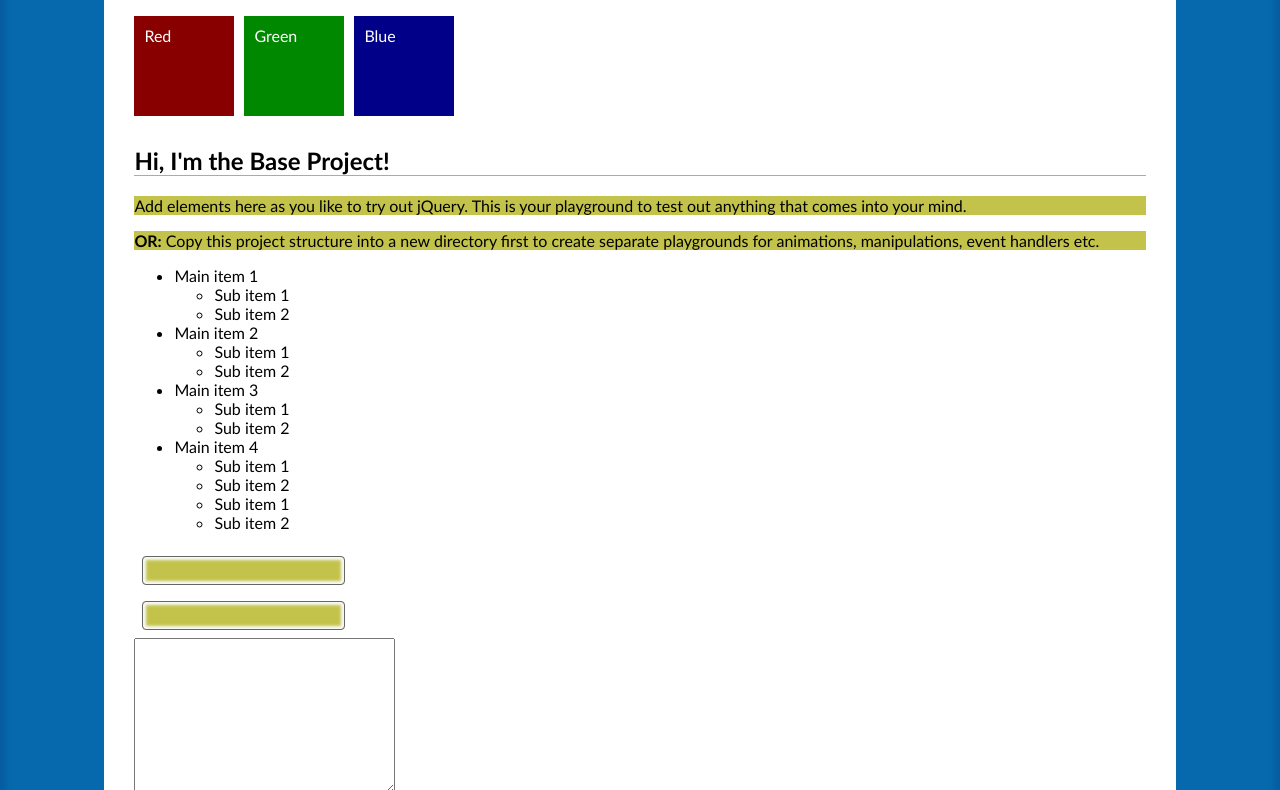
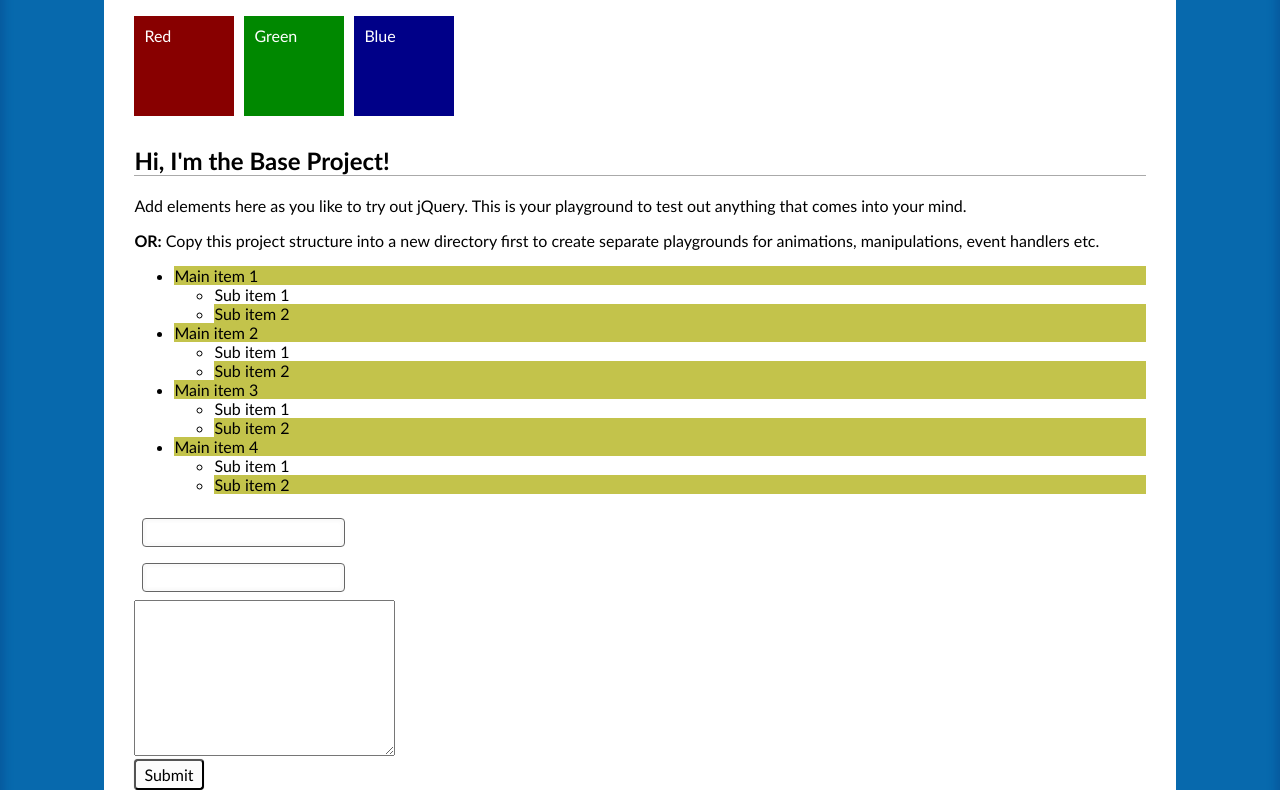
Before and after one commit to sasimohan89/jqueryBasicsLearning, a plain HTML site: page index.html in a window 1280 px wide. Shown: the part 126-916 px from the top of the page. Drawn offline with nearby package versions, Linux system fonts and the light colour scheme.

Commit message:
jQuery selectors 07/30

```diff
--- a/index.html
+++ b/index.html
@@ -40,10 +40,6 @@
         <li>Sub item 1</li>
         <li>Sub item 2</li>
       </ul>
-      <ul>
-        <li>Sub item 1</li>
-        <li>Sub item 2</li>
-      </ul>
     </ul>
     <form action="">
       <input type="text"><br>
--- a/js/script.js
+++ b/js/script.js
@@ -49,6 +49,42 @@ $(function() {
   // $(".red-box").css("background-color", "rgba(180, 180, 30, 0.8");
   // $("#list").css("background-color", "rgba(180, 180, 30, 0.8");
   // $("input[type='email']").css("background-color", "rgba(180, 180, 30, 0.8");
-   $("h1, p, input").css("background-color", "rgba(180, 180, 30, 0.8");
+  //  $("h1, p, input").css("background-color", "rgba(180, 180, 30, 0.8");
+  //  $("p:first").css("background-color", "rgba(180, 180, 30, 0.8");
+  //  $("li:even").css("background-color", "rgba(180, 180, 30, 0.8");
+  //  $("li:odd").css("background-color", "rgba(180, 180, 30, 0.8");
+  //  $("input:text").css("background-color", "rgba(180, 180, 30, 0.8");
+  //  $("input:radio").css("background-color", "rgba(180, 180, 30, 0.8");
+
+  // jquery methods for traversal
+
+  // $("#list").find("li").css("background-color", "rgba(180, 180, 30, 0.8");
+  // $("#list").children("li").css("background-color", "rgba(180, 180, 30, 0.8");
+  // $("input:password").children().css("background-color", "rgba(180, 180, 30, 0.8");
+  // $("#list").parents("div").css("background-color", "rgba(180, 180, 30, 0.8");
+  // $("#list").parent().css("background-color", "rgba(180, 180, 30, 0.8");
+  // $("#list").siblings(":header").css("background-color", "rgba(180, 180, 30, 0.8");
+  // $("#list").prev().css("background-color", "rgba(180, 180, 30, 0.8");
+  // $("#list").next().css("background-color", "rgba(180, 180, 30, 0.8");
+  // $(":header").next().css("background-color", "rgba(180, 180, 30, 0.8");
+
+  // jQuery methods for filtering
+
+  // $("#list").children("li").filter(":odd").css("background-color", "rgba(180, 180, 30, 0.8");
+  // $("li").filter(function(index) {
+  //   return index % 3 === 0;
+  // }).css("background-color", "rgba(180, 180, 30, 0.8");
+  // $("li").first().css("background-color", "rgba(180, 180, 30, 0.8");
+  // $("li").last().css("background-color", "rgba(180, 180, 30, 0.8");
+  // $("li").eq(4).css("background-color", "rgba(180, 180, 30, 0.8");
+  // $("li").eq(-2).css("background-color", "rgba(180, 180, 30, 0.8");
+  // $("li").not(":last").css("background-color", "rgba(180, 180, 30, 0.8");
+  // $("li").not("#list ul li").css("background-color", "rgba(180, 180, 30, 0.8");
+  $("li").not(function(index) {
+    return index % 3 == 1;
+  }).css("background-color", "rgba(180, 180, 30, 0.8");
+
+
+
 
 });
```
